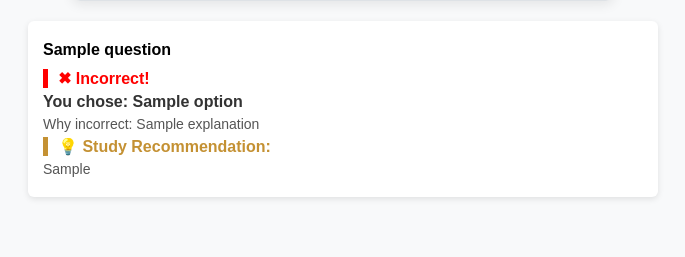
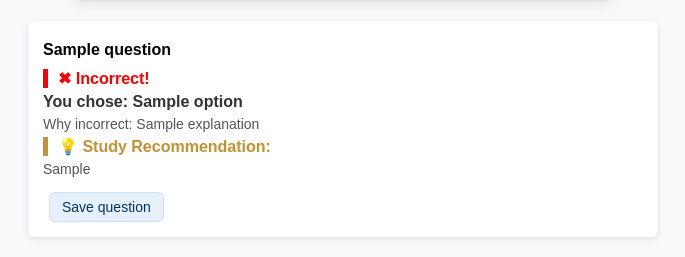
Before and after one commit to ilya-smut/blue-book, a Flask app: template bluebook/templates/check.html.j2 in a window 1280 px wide. Shown: the part 566-823 px from the top of the page, without its empty margins (297-982 px from the left). Before the commit the page ends 765 px from the top, so only its background shows below. Run offline with Flask 3, Linux system fonts and the light colour scheme; the template is opened without the code that fills it: most values are stand-ins (such as "Sample title", 1, 10 or a date in 2020); parts of the project's set-up code (start-up, migrations or seed data) failed here and were passed over.

Commit message:
saving / unsaving questions

```diff
--- a/bluebook/data_models.py
+++ b/bluebook/data_models.py
@@ -15,6 +15,7 @@ class Question(BaseModel):
     question: str
     choices: list[Choice]
     study_recommendation: str
+    saved: bool | None # Optional field to identify if question is saved or not, in state. Not saved persistently.
 
     def escape(self):
         self.question = bleach.clean(self.question)
@@ -22,10 +23,10 @@ class Question(BaseModel):
             choice.escape()
 
 
-def serialize_questions(question_list):
+def serialize_questions(question_list: list[Question]):
     serialized = {"questions": [], "size":0}
     for question in question_list:
-        serialized['questions'].append({'question': question.question, 'choices':[], 'study_recommendation': question.study_recommendation})
+        serialized['questions'].append({'question': question.question, 'choices':[], 'study_recommendation': question.study_recommendation, 'saved': question.saved})
         for choice in question.choices:
             serialized['questions'][-1]['choices'].append({'option': choice.option, 'is_correct': choice.is_correct, 'explanation': choice.explanation})
         serialized['size'] += 1
--- a/bluebook/fl.py
+++ b/bluebook/fl.py
@@ -1,4 +1,4 @@
-from flask import Flask, render_template, request, session, redirect
+from flask import Flask, render_template, request, session, redirect, jsonify
 from logging.config import dictConfig
 import google.genai.errors
 import os
@@ -203,6 +203,34 @@ def remove_saved_topic():
     return redirect("/")
 
 
+@app.route('/save-question', methods=['POST'])
+def save_question():
+    ensure_session()
+    global state
+    if "q_index" in request.form:
+        question = state[int(request.form['q_index'])]
+        try:
+            question.saved = True
+            db_manager.add_question(question)
+            return jsonify({"message": f"Question {int(request.form['q_index'])} saved successfully."})
+        except sqlalchemy.exc.IntegrityError:
+            return jsonify({"message": f"Question {int(request.form['q_index'])} was already saved."})
+
+
+@app.route('/removed-saved-question', methods=['POST'])
+def remove_saved_question():
+    ensure_session()
+    global state
+    if "q_index" in request.form:
+        question = state[int(request.form['q_index'])]
+        try:
+            question.saved = False
+            db_manager.remove_question_by_id(question.id)
+            return jsonify({"message": f"Question {int(request.form['q_index'])} unsaved successfully."})
+        except:
+            return jsonify({"message": f"Question {int(request.form['q_index'])} was not found."})
+
+
 @click.group()
 def bluebook():
     '''
--- a/bluebook/templates/check.html.j2
+++ b/bluebook/templates/check.html.j2
@@ -30,6 +30,65 @@
                 <p class="study-recommendation">💡 Study Recommendation: </p>
                 <p class="explanation">{{ data['original_data']["questions"][q_index]['study_recommendation'] }}</p>
             {% endif %}
+            {% if not data['original_data']["questions"][q_index]['saved'] %}
+                <form>
+                    <input type="hidden" name="q_index" value="{{ q_index }}">
+                    <button type="button"
+                            class="subtle-blue-btn"
+                            style="margin-top: 10px;"
+                            onclick="saveQuestion(this)">
+                        Save question
+                    </button>
+                </form>
+            {% else %}
+                <form>
+                    <input type="hidden" name="q_index" value="{{ q_index }}">
+                    <button type="button"
+                            class="subtle-blue-btn"
+                            style="margin-top: 10px;"
+                            onclick="RemoveSavedQuestion(this)">
+                        Remove saved question
+                    </button>
+                </form>
+            {% endif %}
         </div>
     {% endfor %}
+<script>
+function saveQuestion(buttonElement) {
+    const form = buttonElement.closest('form');
+    const formData = new FormData(form);
+
+    fetch("{{ url_for('save_question') }}", {
+        method: "POST",
+        body: formData,
+    })
+    .then(response => response.json())
+    .then(data => {
+        console.log("Saved:", data.message);
+        buttonElement.disabled = true;
+        buttonElement.textContent = "Saved";
+    })
+    .catch(error => {
+        console.error("Error saving question:", error);
+    });
+}
+function RemoveSavedQuestion(buttonElement) {
+    const form = buttonElement.closest('form');
+    const formData = new FormData(form);
+
+    fetch("{{ url_for('remove_saved_question') }}", {
+        method: "POST",
+        body: formData,
+    })
+    .then(response => response.json())
+    .then(data => {
+        console.log("Unsaved:", data.message);
+        buttonElement.disabled = true;
+        buttonElement.textContent = "Unsaved";
+    })
+    .catch(error => {
+        console.error("Error deleting question:", error);
+    });
+}
+</script>
 {% endblock content %}
```
Also changed, not shown: bluebook/database_manager.py (+31 -5 lines).
